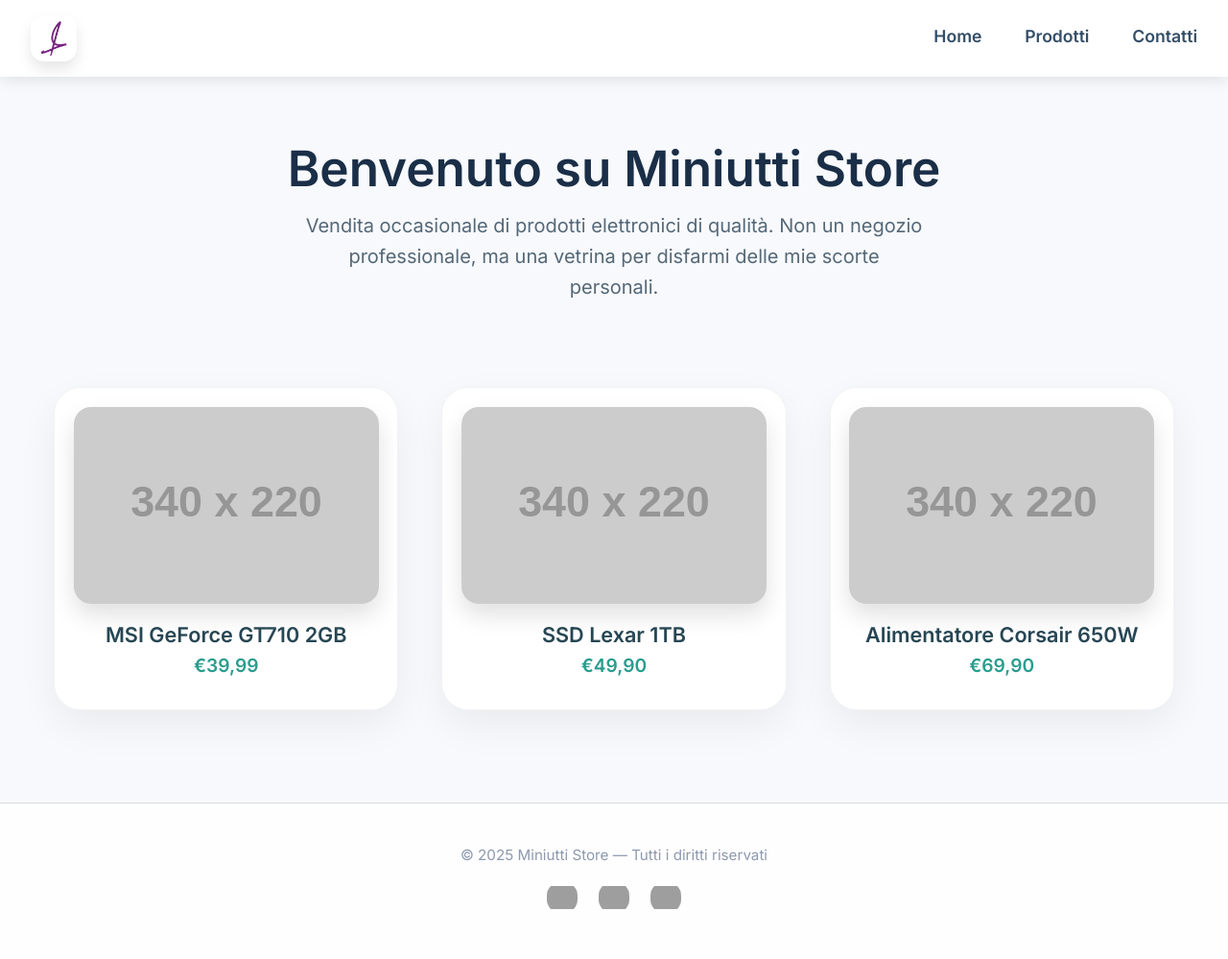
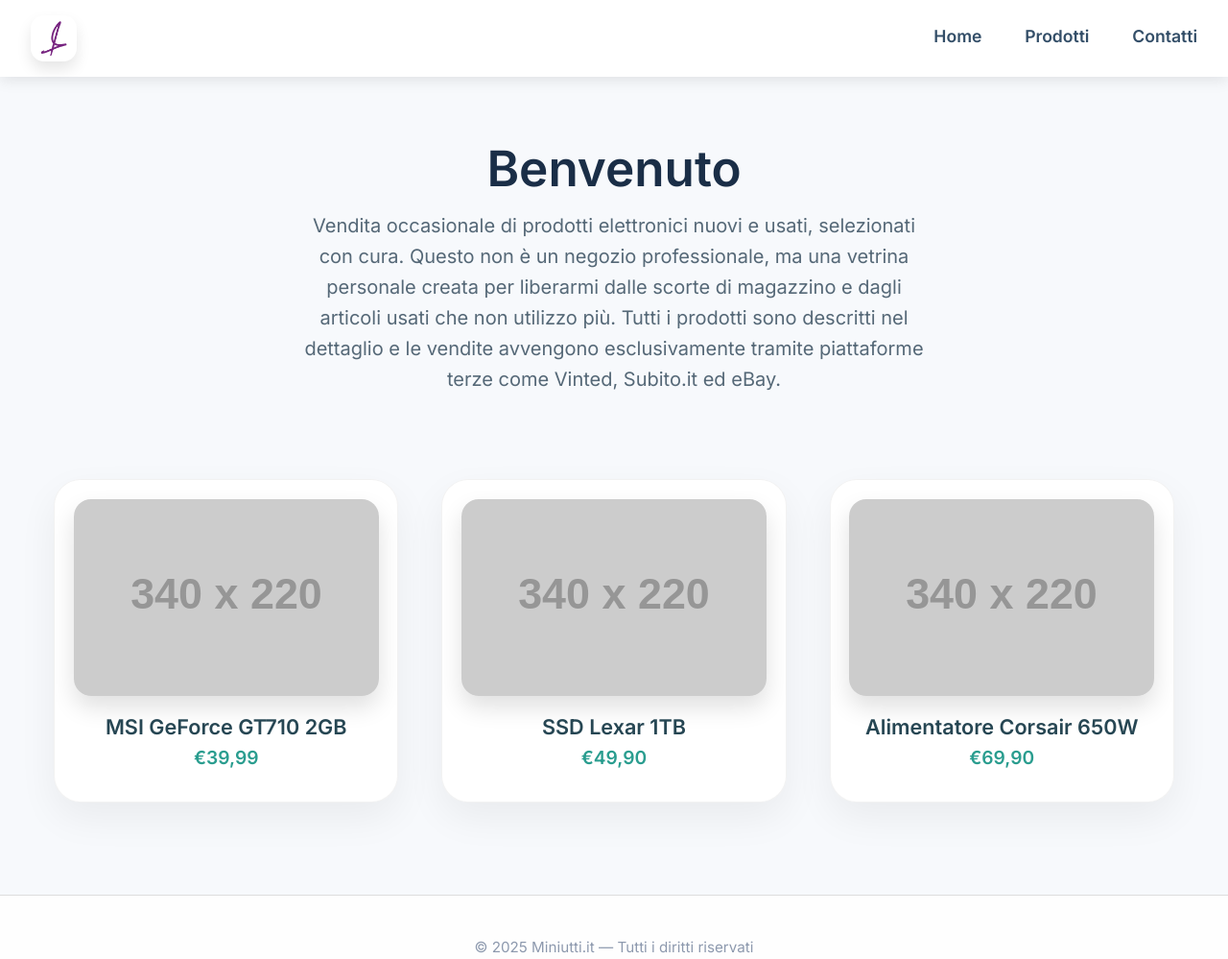
Before and after one commit to TobiaMiniutti/store, a plain HTML site: page index.html in a window 1280 px wide. Shown: the top 999 px of the page at 96% size. Drawn offline with Linux system fonts and the light colour scheme; grey boxes are pictures that could not be loaded; placeholder pictures from the web are drawn by us.

Commit message:
Update index.html

```diff
--- a/index.html
+++ b/index.html
@@ -3,7 +3,7 @@
 <head>
 <meta charset="UTF-8" />
 <meta name="viewport" content="width=device-width, initial-scale=1" />
-<title>Miniutti Store</title>
+<title>Miniutti.it</title>
 
 <!-- Favicon -->
 <link rel="icon" href="favicon.png" type="image/png" />
@@ -274,8 +274,10 @@
 </header>
 
 <section class="hero" role="banner">
-  <h1>Benvenuto su Miniutti Store</h1>
-  <p>Vendita occasionale di prodotti elettronici di qualità. Non un negozio professionale, ma una vetrina per disfarmi delle mie scorte personali.</p>
+  <h1>Benvenuto</h1>
+  <p>Vendita occasionale di prodotti elettronici nuovi e usati, selezionati con cura.
+Questo non è un negozio professionale, ma una vetrina personale creata per liberarmi dalle scorte di magazzino e dagli articoli usati che non utilizzo più.
+Tutti i prodotti sono descritti nel dettaglio e le vendite avvengono esclusivamente tramite piattaforme terze come Vinted, Subito.it ed eBay.</p>
 </section>
 
 <section class="products" aria-label="Prodotti in vendita">
@@ -297,7 +299,7 @@
 </section>
 
 <footer>
-  <p>© 2025 Miniutti Store — Tutti i diritti riservati</p>
+  <p>© 2025 Miniutti.it — Tutti i diritti riservati</p>
   <div class="socials" role="contentinfo" aria-label="Link ai social di vendita">
     <a href="https://www.vinted.it/member/227244406" target="_blank" rel="noopener" aria-label="Vinted">
       <img src="https://encrypted-tbn0.gstatic.com/images?q=tbn:ANd9GcQHeBXcXSaIbpJd0DMZ4kWSx_DvR40eDhsHfA&s" alt="Icona Vinted" />
```
